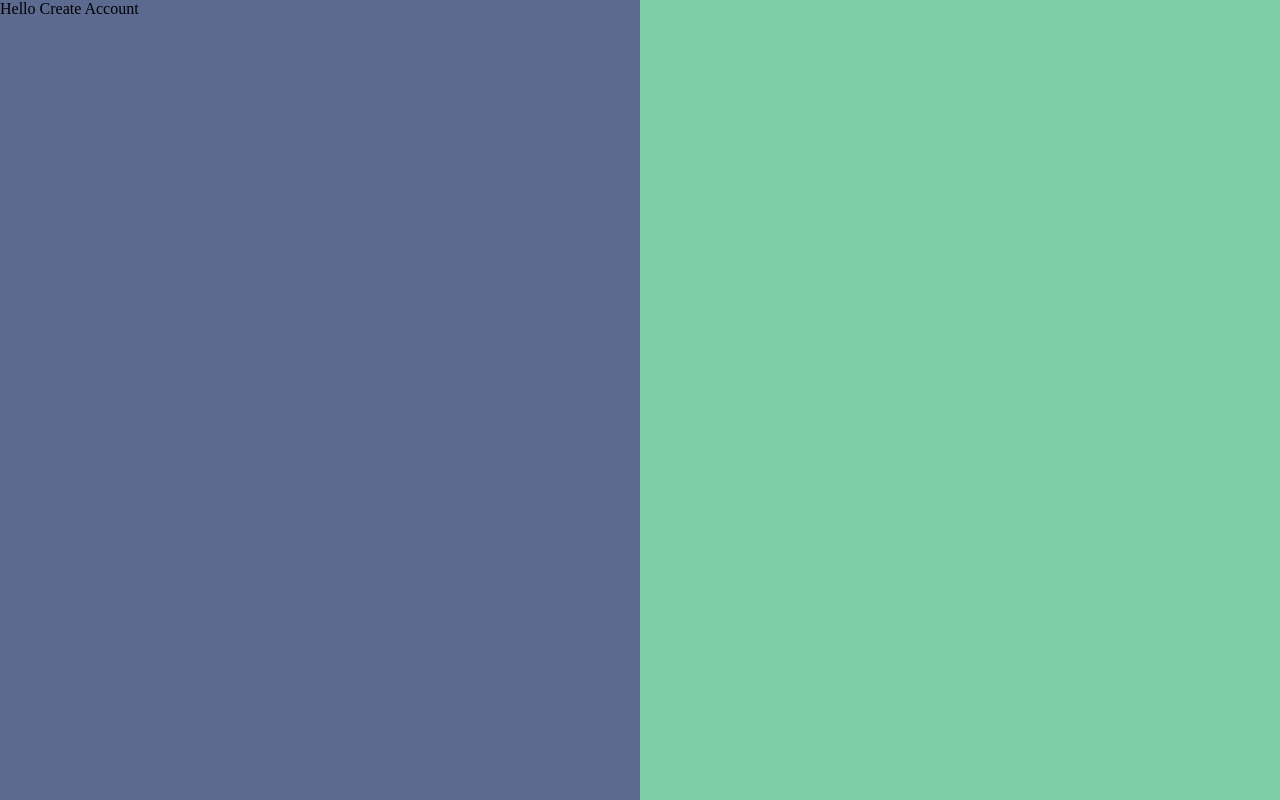
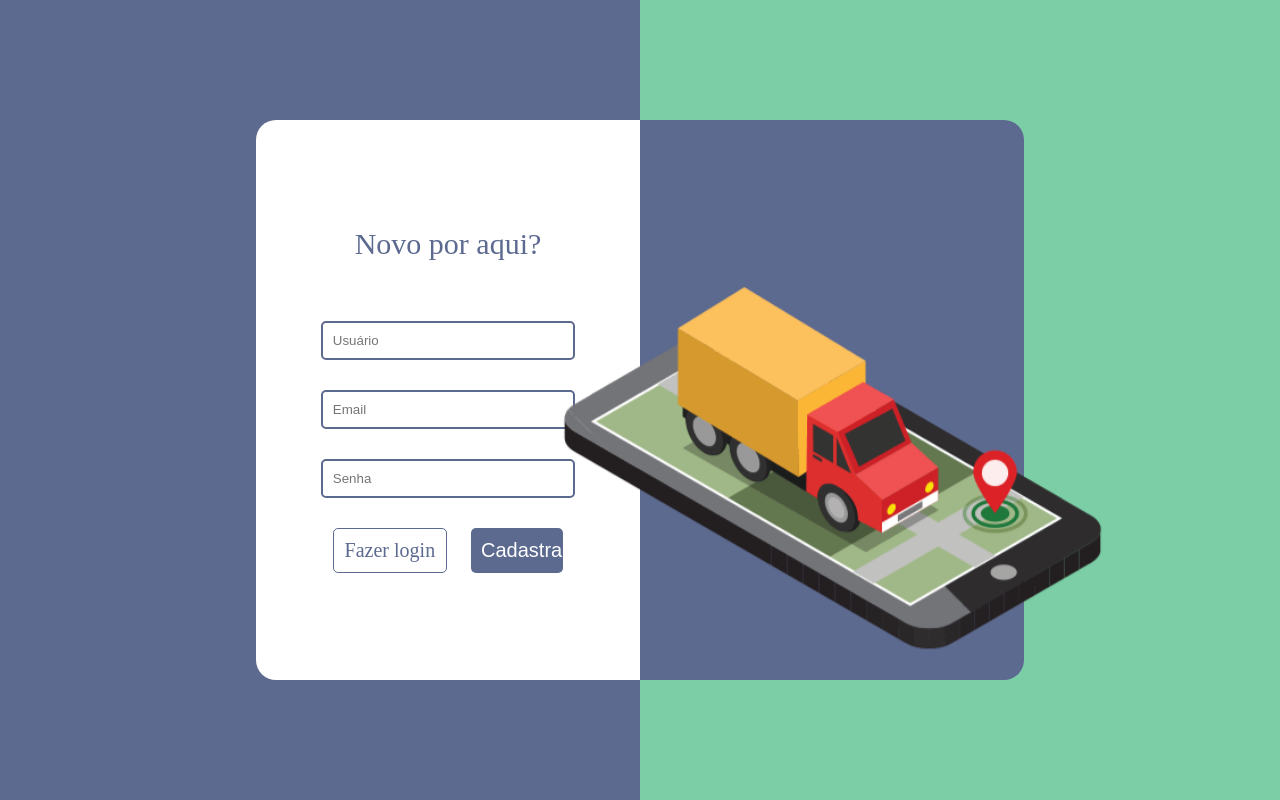
Before and after one commit to LuizGustavoSena/Where-is-it, a React (Vite) app: page /createAccount in a window 1280 px wide. Built offline with nearby package versions, Linux system fonts and the light colour scheme.

Commit message:
feat: create account page

```diff
--- /dev/null
+++ b/src/domain/models/create-account.ts
@@ -0,0 +1,5 @@
+export type CreateAccountModel = {
+    username: string;
+    email: string;
+    password: string;
+}
--- a/src/main/factories/pages/create-account-factory.tsx
+++ b/src/main/factories/pages/create-account-factory.tsx
@@ -1,9 +1,10 @@
 import CreateAccount from "@/presentation/pages/create-account";
 import { memo } from "react";
+import { makeRemoteAddAccount } from "../usecases/remote-add-account";
 
 const MakeCreateAccount: React.FC = () => {
     return (
-        <CreateAccount />
+        <CreateAccount addAccount={makeRemoteAddAccount()} />
     );
 }
 
--- /dev/null
+++ b/src/main/factories/usecases/remote-add-account.ts
@@ -0,0 +1,4 @@
+import { RemoteAddAccount } from "@/data/usecases/remote-add-account";
+import { makeAxiosHttpClient } from "../http";
+
+export const makeRemoteAddAccount = () => new RemoteAddAccount(makeAxiosHttpClient());
--- a/src/presentation/pages/create-account/index.module.css
+++ b/src/presentation/pages/create-account/index.module.css
@@ -0,0 +1,76 @@
+.leftMenu {
+    width: 50%;
+    height: 100%;
+    display: flex;
+    justify-content: center;
+    align-items: center;
+    flex-direction: column;
+
+    label {
+        color: var(--primary-color);
+        font-size: 30px;
+    }
+
+    .inputs {
+        margin-top: 60px;
+        width: 100%;
+        display: flex;
+        align-items: center;
+        flex-direction: column;
+
+        input {
+            background: transparent;
+            border: 2px solid var(--primary-color);
+            padding: 10px;
+            width: 60%;
+            /* color: white; */
+            border-radius: 5px;
+            margin-bottom: 30px;
+        }
+    }
+
+    .buttons {
+        display: flex;
+        flex-direction: row;
+        justify-content: space-between;
+        width: 60%;
+
+        .createAccount,
+        .login {
+            width: 40%;
+            cursor: pointer;
+            border-radius: 5px;
+            padding: 10px;
+            font-size: 20px;
+        }
+
+        .createAccount {
+            background: transparent;
+            color: var(--primary-color);
+            text-decoration: none;
+            border: 1px solid var(--primary-color);
+            text-align: center;
+        }
+
+        .login {
+            width: 40%;
+            text-decoration: none;
+            text-align: center;
+            background-color: var(--primary-color);
+            color: white;
+            border: none;
+        }
+    }
+}
+
+.rightMenu {
+    width: 50%;
+    height: 100%;
+    display: flex;
+    justify-content: center;
+
+    img {
+        height: 70%;
+        margin-top: 150px;
+    }
+}
--- a/src/presentation/pages/create-account/index.tsx
+++ b/src/presentation/pages/create-account/index.tsx
@@ -1,6 +1,74 @@
-const CreateAccount: React.FC = () => {
+import { CreateAccountError } from '@/domain/error/create-account-error';
+import { CreateAccountModel } from '@/domain/models/create-account';
+import { AddAccount } from '@/domain/usecases';
+import Truck from '@/presentation/assets/images/TruckMobile.png';
+import MiddleBox from "@/presentation/components/middle-box";
+import { useState } from 'react';
+import { Link, redirect } from "react-router-dom";
+import style from './index.module.css';
+
+type Props = {
+    addAccount: AddAccount;
+};
+
+const CreateAccount: React.FC<Props> = ({ addAccount }) => {
+    const [account, setAccount] = useState<CreateAccountModel>();
+    const [messageError, setMessageError] = useState('');
+
+    const generateAccount = (props: Partial<CreateAccountModel>) => {
+        if (props?.email)
+            setAccount(el => ({ ...el, email: props.email }));
+
+        if (props?.password)
+            setAccount(el => ({ ...el, password: props.password }));
+
+        if (props?.username)
+            setAccount(el => ({ ...el, username: props.username }));
+    };
+
+    const handleCreateAccount = async () => {
+        try {
+            await addAccount.add(account);
+
+            redirect('/');
+        } catch (error) {
+            if (error instanceof CreateAccountError)
+                setMessageError('Erro ao criar conta');
+        }
+    };
+
     return (
-        <div> Hello Create Account</div>
+        <MiddleBox>
+            <div className={style.leftMenu}>
+                <label>Novo por aqui?</label>
+                {JSON.stringify(account)}
+
+                <div className={style.inputs}>
+                    <input type="text" placeholder="Usuário" required
+                        onChange={e => generateAccount({ username: e.target.value })}
+                    />
+                    <input type="text" placeholder="Email" required
+                        onChange={e => generateAccount({ email: e.target.value })}
+                    />
+                    <input type="password" placeholder="Senha" required
+                        onChange={e => generateAccount({ password: e.target.value })}
+                    />
+                </div>
+
+                <div className={style.buttons}>
+                    <Link to="/" className={style.createAccount}>
+                        Fazer login
+                    </Link>
+
+                    <button className={style.login} onClick={() => handleCreateAccount()}>
+                        Cadastrar
+                    </button>
+                </div>
+            </div>
+            <div className={style.rightMenu}>
+                <img src={Truck} alt='Truck' />
+            </div>
+        </MiddleBox>
     )
 }
 
```
